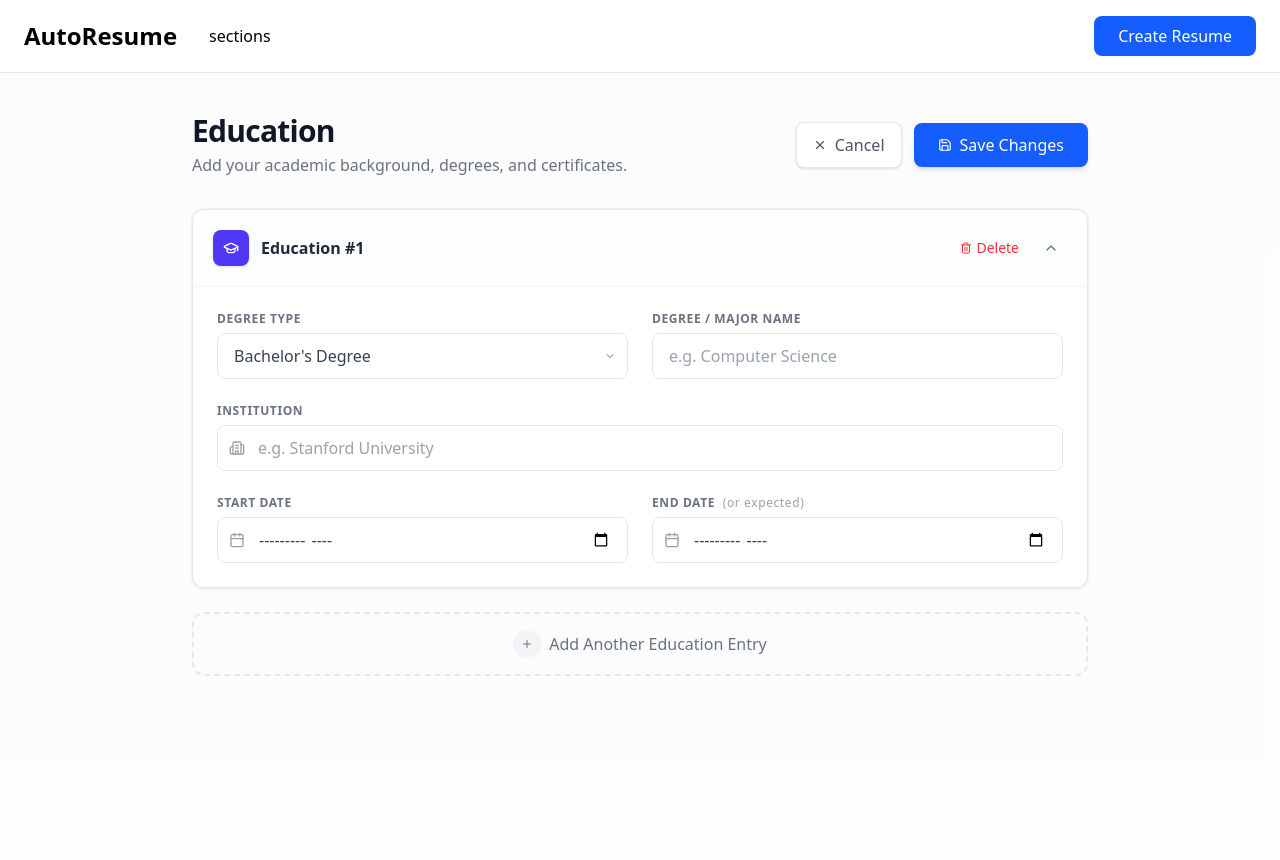
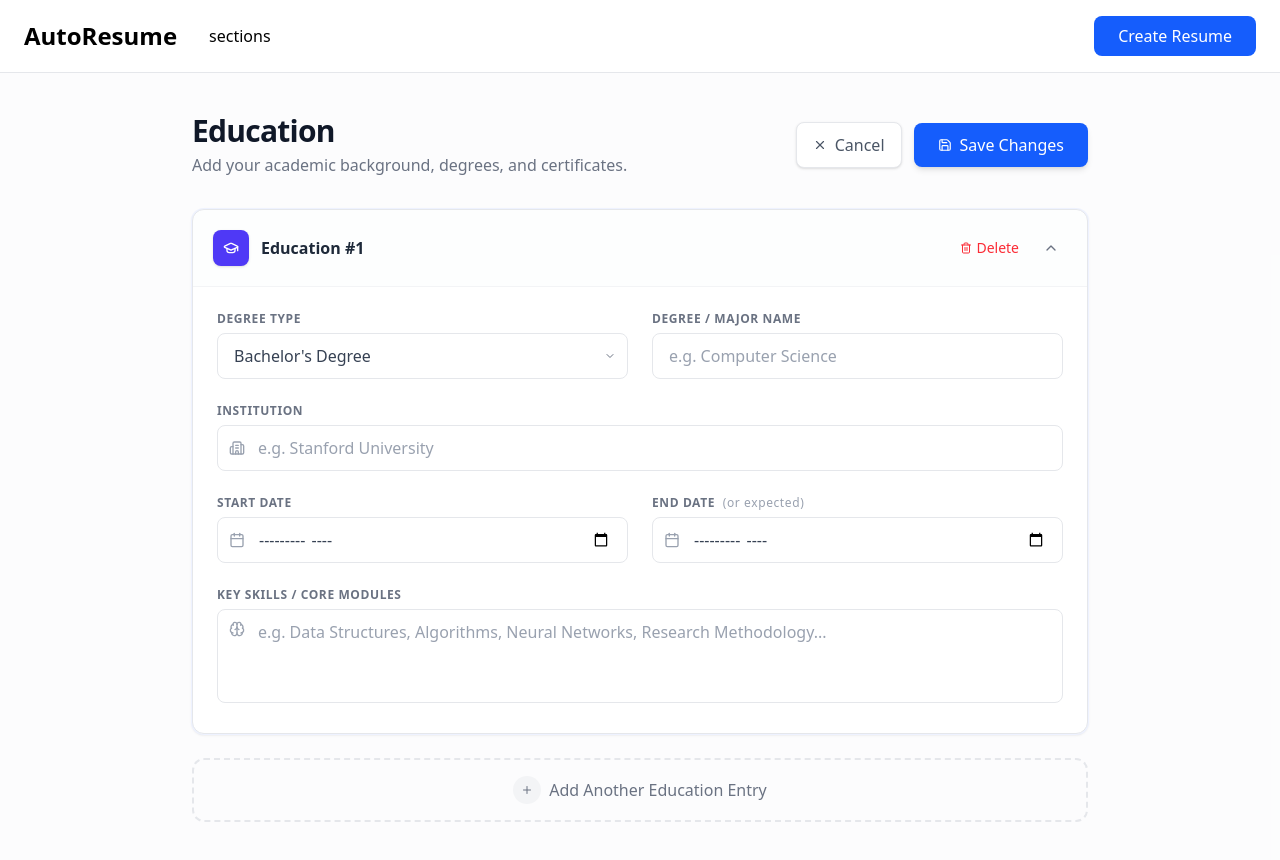
Before and after one commit to bouajilaProg/auto-resume, a Next.js app: page /sections/education in a window 1280 px wide. Both pictures are taken after a click on the button "Add Education". Shown: the top 860 px of the page. Built offline with nearby package versions, Linux system fonts and the light colour scheme.

Commit message:
feat(education): add keySkills to education

```diff
--- a/app/sections/education/components/EducationForm.tsx
+++ b/app/sections/education/components/EducationForm.tsx
@@ -9,6 +9,7 @@ import {
   ChevronUp,
   Building2,
   Calendar,
+  Brain,
 } from "lucide-react";
 
 interface EducationFormProps {
@@ -22,7 +23,7 @@ function EducationForm({ edu, index, updateEducation, removeEducation }: Educati
   const [isOpen, setIsOpen] = useState(true);
 
   const handleFieldChange = (field: keyof EducationItem) => (
-    e: React.ChangeEvent<HTMLInputElement | HTMLSelectElement>
+    e: React.ChangeEvent<HTMLInputElement | HTMLSelectElement | HTMLTextAreaElement>
   ) => {
     updateEducation(edu.id, field, e.target.value);
   };
@@ -202,6 +203,26 @@ function EducationForm({ edu, index, updateEducation, removeEducation }: Educati
             />
           </div>
         </div>
+
+        {/* Key Skills */}
+        <div className="col-span-1 md:col-span-2">
+          <label htmlFor={`keySkills-${edu.id}`} className="block text-xs font-semibold text-gray-500 uppercase tracking-wider mb-1.5">
+            Key Skills / Core Modules
+          </label>
+          <div className="relative">
+            <div className="absolute top-3 left-3 flex items-center pointer-events-none text-gray-400">
+              <Brain size={16} />
+            </div>
+            <textarea
+              id={`keySkills-${edu.id}`}
+              value={edu.keySkills}
+              onChange={handleFieldChange('keySkills')}
+              rows={3}
+              className="w-full pl-10 pr-4 py-2.5 bg-white border border-gray-200 rounded-lg focus:ring-2 focus:ring-indigo-500/20 focus:border-indigo-500 outline-none transition-all placeholder:text-gray-400 text-gray-700 resize-none"
+              placeholder="e.g. Data Structures, Algorithms, Neural Networks, Research Methodology..."
+            />
+          </div>
+        </div>
       </div>
     </div>
   );
--- a/hooks/useEducation.ts
+++ b/hooks/useEducation.ts
@@ -34,6 +34,7 @@ export function useEducation() {
       {
         id: newId,
         degreeType: DegreeType.BS,
+        keySkills: "",
         degreeName: "",
         institution: "",
         startDate: "",
--- a/types/resumeTypes/education.type.ts
+++ b/types/resumeTypes/education.type.ts
@@ -12,6 +12,7 @@ interface EducationItem {
   institution: string;
   startDate: string;
   endDate: string;
+  keySkills: string;
 }
 
 export type { EducationItem };
```
